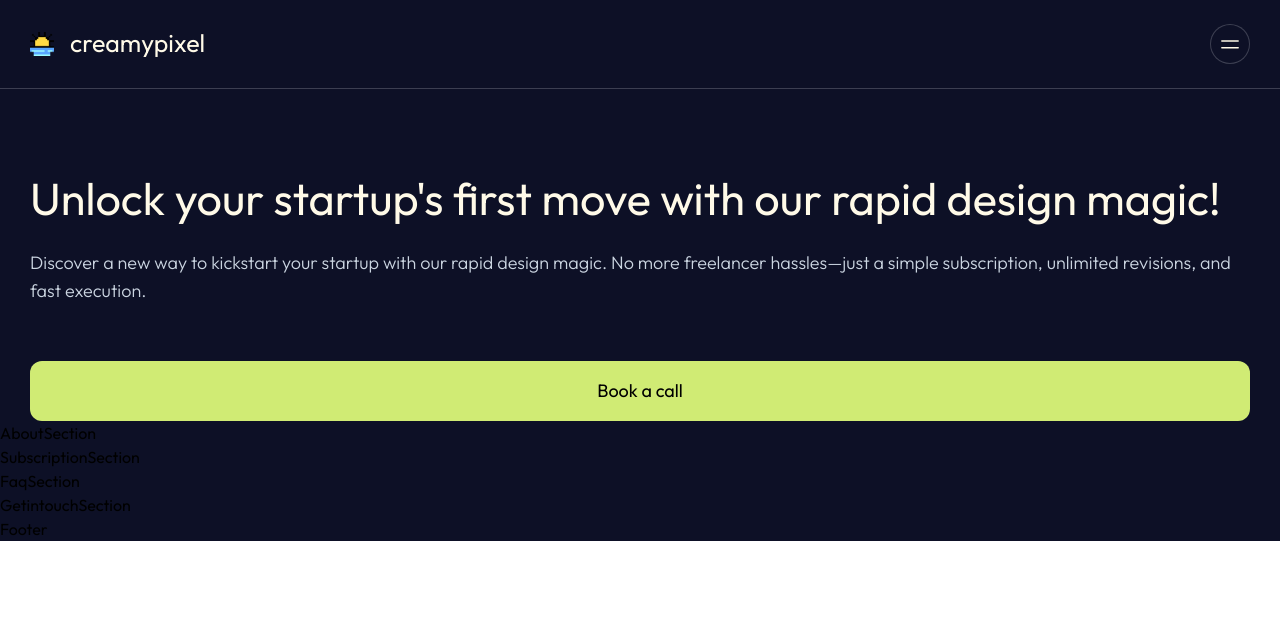
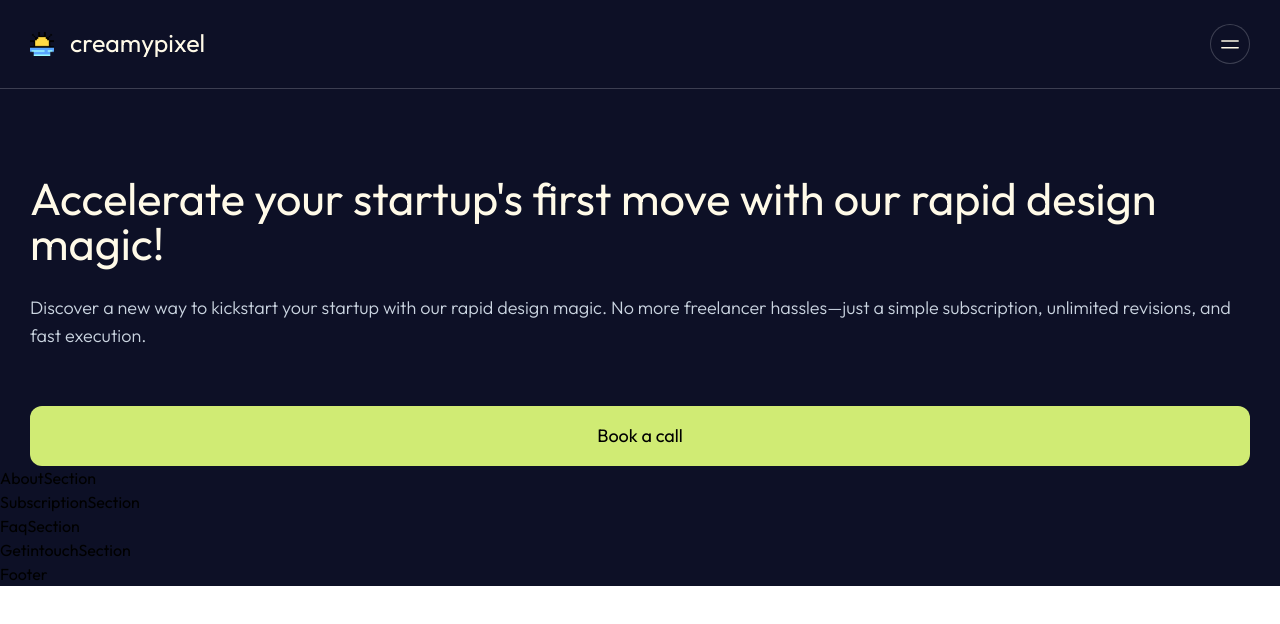
Before and after one commit to alif-firdaus/creamypixel, a React (Create React App) app: page / in a window 1280 px wide. Shown: the top 624 px of the page. Built offline with nearby package versions, Linux system fonts and the light colour scheme.

Commit message:
General Commit

```diff
--- a/package.json
+++ b/package.json
@@ -40,6 +40,7 @@
 		]
 	},
 	"devDependencies": {
+		"@babel/plugin-proposal-private-property-in-object": "^7.21.11",
 		"autoprefixer": "^10.4.16",
 		"postcss": "^8.4.31",
 		"tailwindcss": "^3.3.5"
--- a/src/components/Hero-section.jsx
+++ b/src/components/Hero-section.jsx
@@ -4,7 +4,8 @@ const HeroSection = () => {
 	return (
 		<div className="pt-44 px-sectionpxsm">
 			<p className="text-[45px] leading-none text-sand">
-				Unlock your startup's first move with our rapid design magic!
+				Accelerate your startup's first move with our rapid design
+				magic!
 			</p>
 			<p className="text-lg font-light mt-7 text-slate-300">
 				Discover a new way to kickstart your startup with our rapid
```
Also changed, not shown: 1 other file (tests, documents, lock files or other folders).
